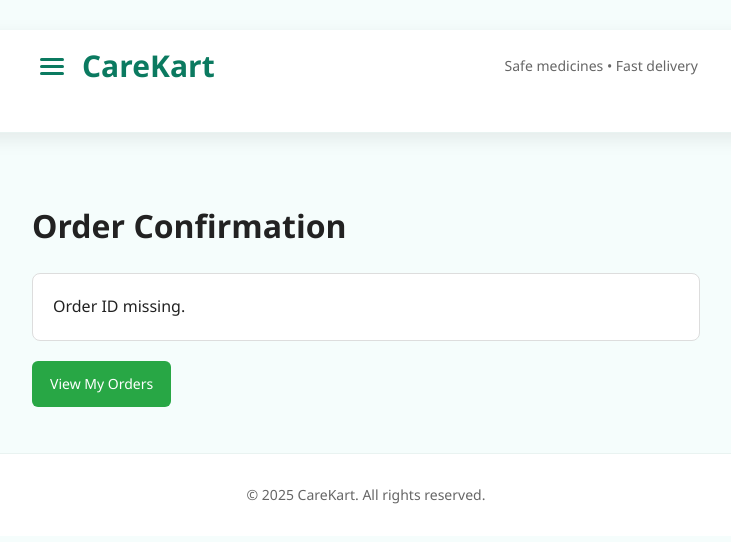
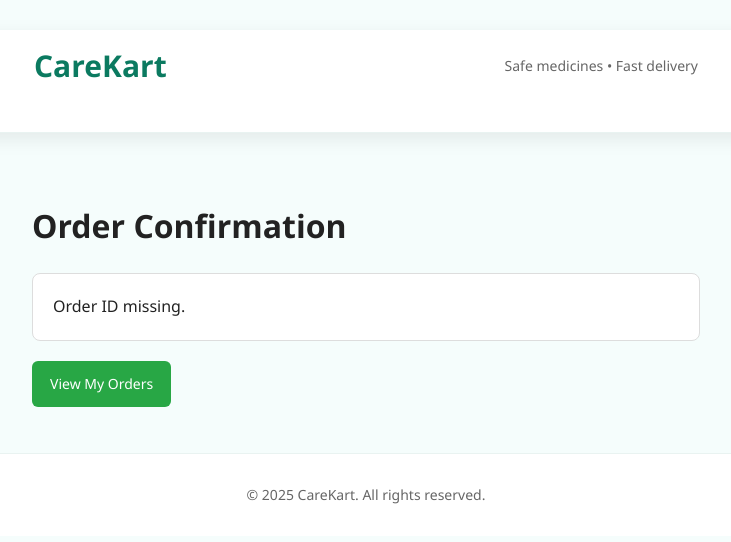
Before and after one commit to AnishaGajakosh/Pharmacy, a website: page order-confirmation.html in a window 1280 px wide. Shown: the whole page, without its empty margins (274-1005 px from the left). Drawn offline with Linux system fonts and the light colour scheme.

Commit message:
Update order-confirmation.html

```diff
--- a/order-confirmation.html
+++ b/order-confirmation.html
@@ -8,12 +8,7 @@
 <body>
 <header class="site-header">
   <div class="container header-inner">
-      <div style="display:flex;gap:12px;align-items:center">
-        <div class="hamburger" id="hamburger" aria-label="Open menu">
-          <span></span><span></span><span></span>
-        </div>
     <a class="logo" href="index.html">CareKart</a>
-      </div>
     <div class="titlebar">Safe medicines • Fast delivery</div>
   </div>
 </header>
```
Lines whose indentation alone changed are shown as unchanged.
